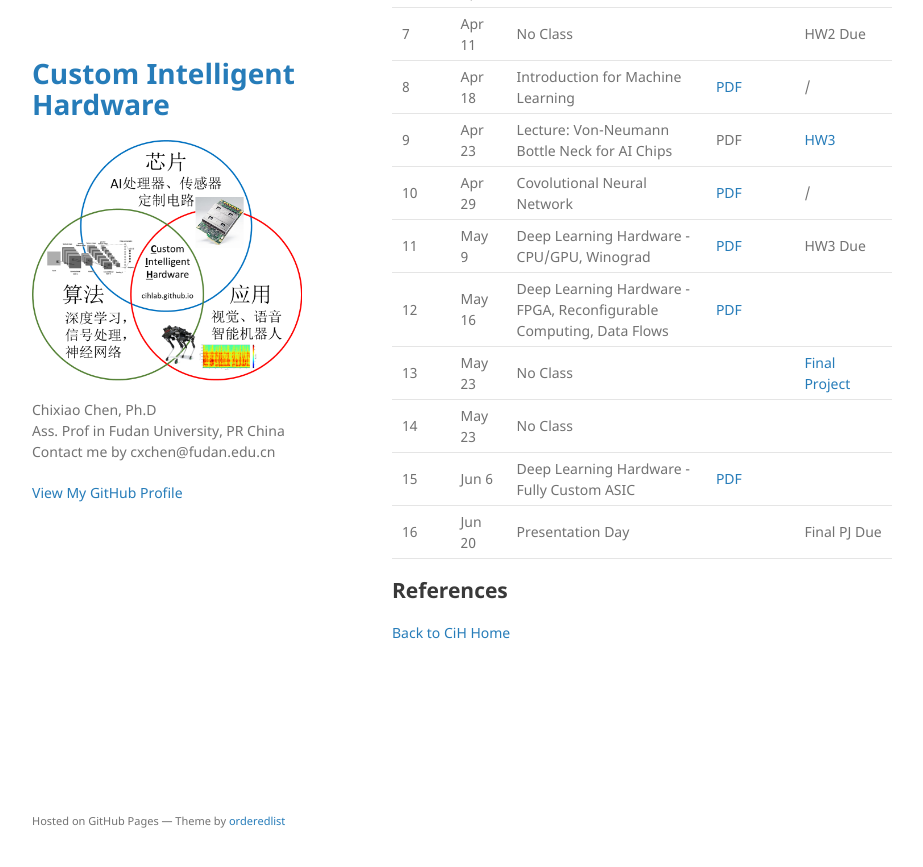
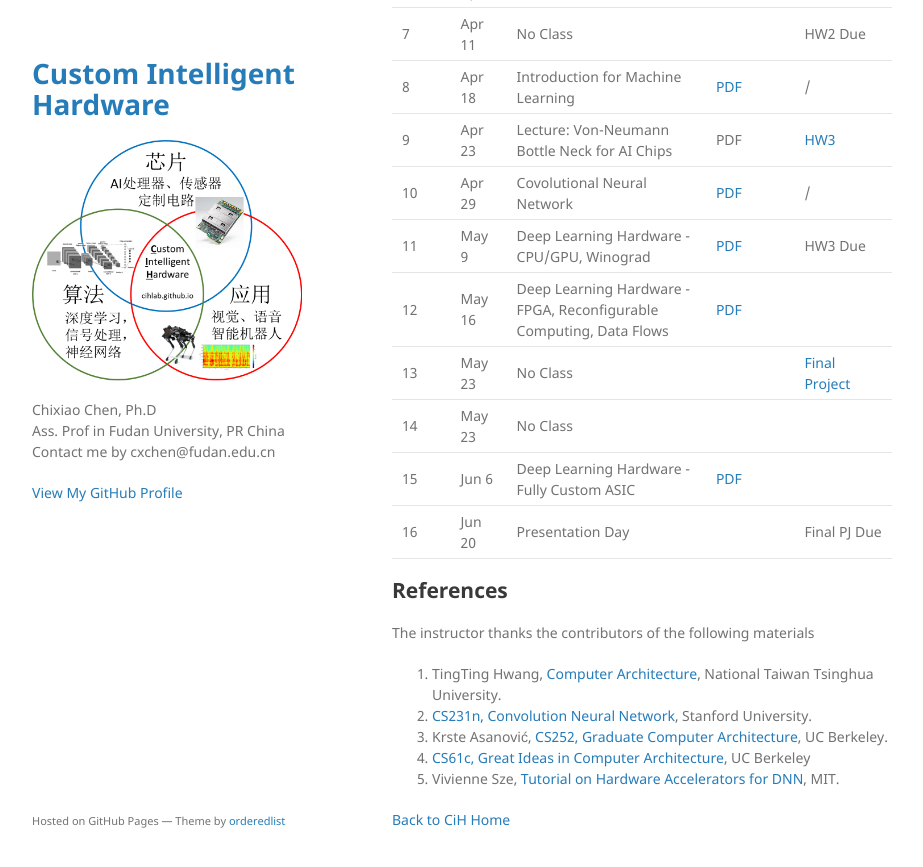
Before and after one commit to cihlab/cihlab.github.io, a Jekyll site: the page built from course/ai19.md, in a window 1280 px wide and 900 px high, scrolled down 950 px. Shown: the top 867 px of the window, without its empty margins (178-1101 px from the left). Built offline with Jekyll 4.4.1, drawn with Linux system fonts in a browser that asks for light colours; our own code applies the rules of GitHub Pages for plain Markdown files.

Commit message:
Update ai19.md

```diff
--- a/course/ai19.md
+++ b/course/ai19.md
@@ -45,5 +45,12 @@ The class on 4/25 is moved to 4/23 afternoon, in 新金博 building，Handan Cam
 
 ## References
 
+The instructor thanks the contributors of the following materials
+
+1. TingTing Hwang, [Computer Architecture](http://www.cs.nthu.edu.tw/~tingting/cs4100.html), National Taiwan Tsinghua University.
+1. [CS231n, Convolution Neural Network](http://cs231n.stanford.edu/), Stanford University.
+1. Krste Asanović, [CS252, Graduate Computer Architecture](http://inst.eecs.berkeley.edu/~cs152/sp18/), UC Berkeley.
+1. [CS61c, Great Ideas in Computer Architecture](http://inst.eecs.berkeley.edu/~cs61c/sp18/), UC Berkeley
+1. Vivienne Sze, [Tutorial on Hardware Accelerators for DNN](http://eyeriss.mit.edu/tutorial.html), MIT.
 
 [Back to CiH Home](../)
```
